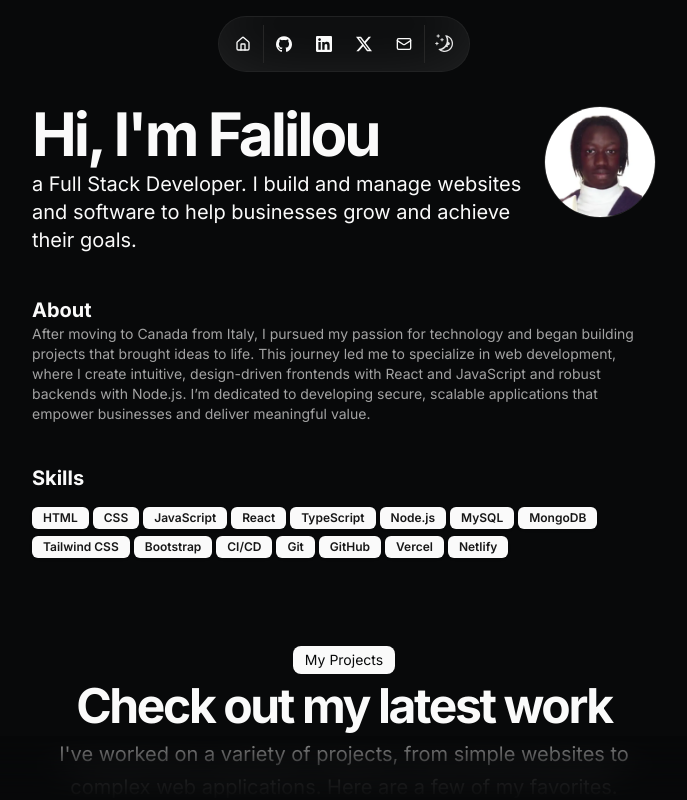
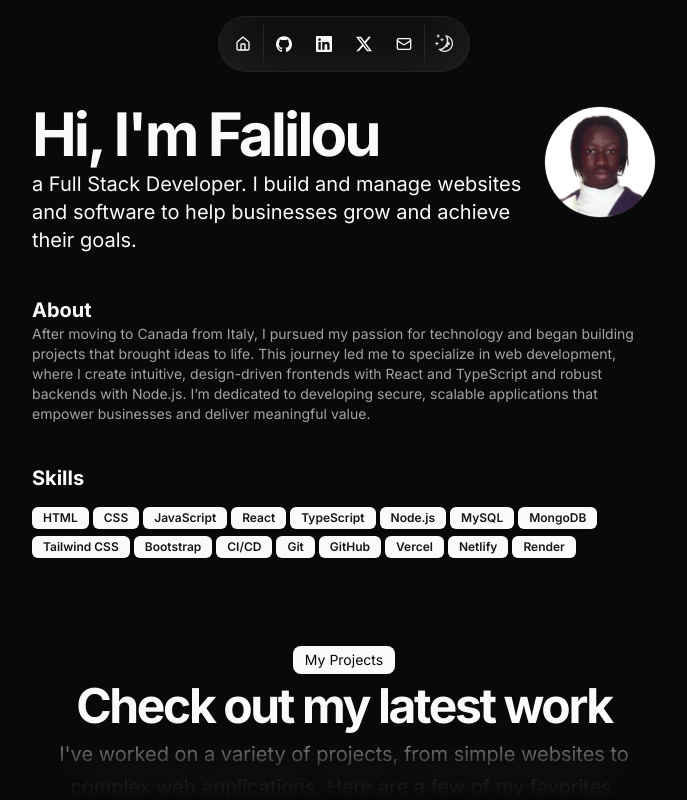
Before and after one commit to 227Faddi/portfolio, a Next.js app: page / in a window 1280 px wide. Shown: the top 800 px of the page, without its empty margins (296-983 px from the left). Built offline with nearby package versions, Linux system fonts and the light colour scheme.

Commit message:
feat: change summary text

```diff
--- a/src/data/resume.tsx
+++ b/src/data/resume.tsx
@@ -10,7 +10,7 @@ export const DATA = {
   description:
     "a Full Stack Developer. I build and manage websites and software to help businesses grow and achieve their goals.",
   summary:
-    "After moving to Canada from Italy, I pursued my passion for technology and began building projects that brought ideas to life. This journey led me to specialize in web development, where I create intuitive, design-driven frontends with React and JavaScript and robust backends with Node.js. I’m dedicated to developing secure, scalable applications that empower businesses and deliver meaningful value.",
+    "After moving to Canada from Italy, I pursued my passion for technology and began building projects that brought ideas to life. This journey led me to specialize in web development, where I create intuitive, design-driven frontends with React and TypeScript and robust backends with Node.js. I’m dedicated to developing secure, scalable applications that empower businesses and deliver meaningful value.",
   avatarUrl: "./me.webp",
   skills: [
     "HTML",
@@ -28,6 +28,7 @@ export const DATA = {
     "GitHub",
     "Vercel",
     "Netlify",
+    "Render",
   ],
   navbar: [{ href: "/", icon: HomeIcon, label: "Home" }],
   contact: {
```
